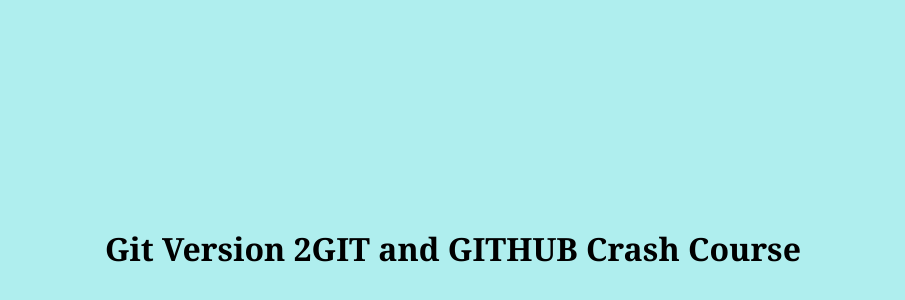
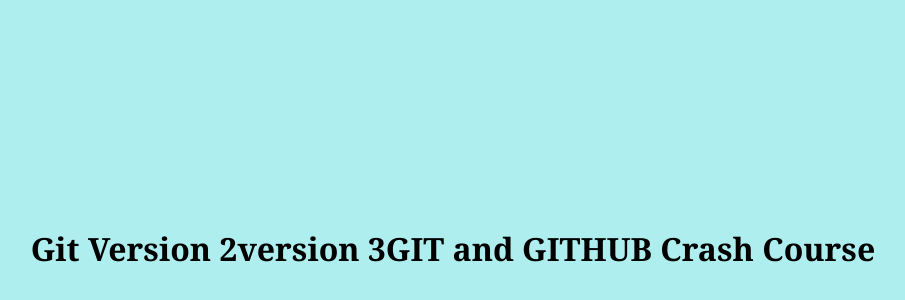
Before and after one commit to M-kalebu/sample-git, a plain HTML site: page index.html in a window 1280 px wide. Shown: the part 160-460 px from the top of the page, without its empty margins (187-1092 px from the left). Drawn offline with Linux system fonts and the light colour scheme.

Commit message:
both are modified

```diff
--- a/index.html
+++ b/index.html
@@ -8,6 +8,7 @@
 </head>
 <body>
     <h1>Git Version 2</h1>
+    <h1>version 3</h1>
     <h1>GIT and GITHUB Crash Course</h1>
 </body>
 </html>
--- a/style.css
+++ b/style.css
@@ -8,5 +8,6 @@ body{
 
 h1{
     font-family: Georgia, 'Times New Roman', Times, serif;
+    /* New updated in version 2 */
 
 }
```
